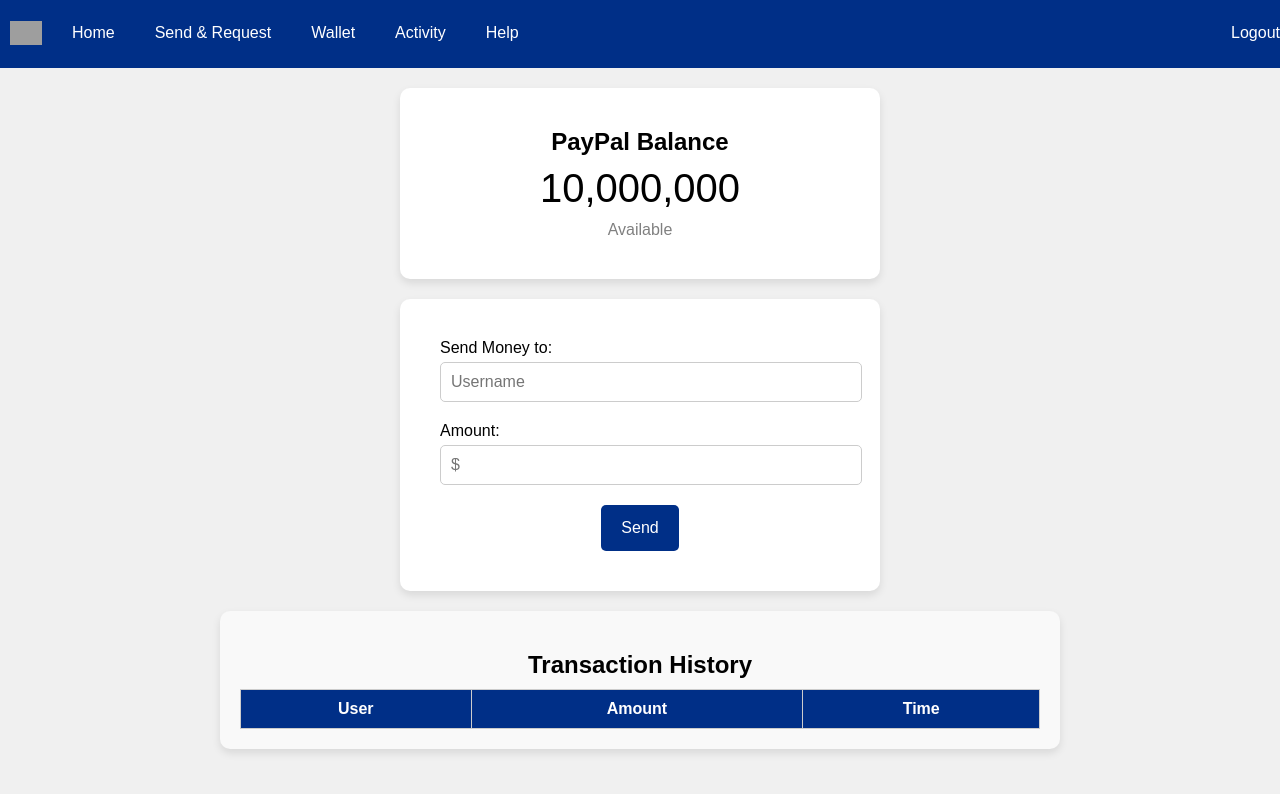
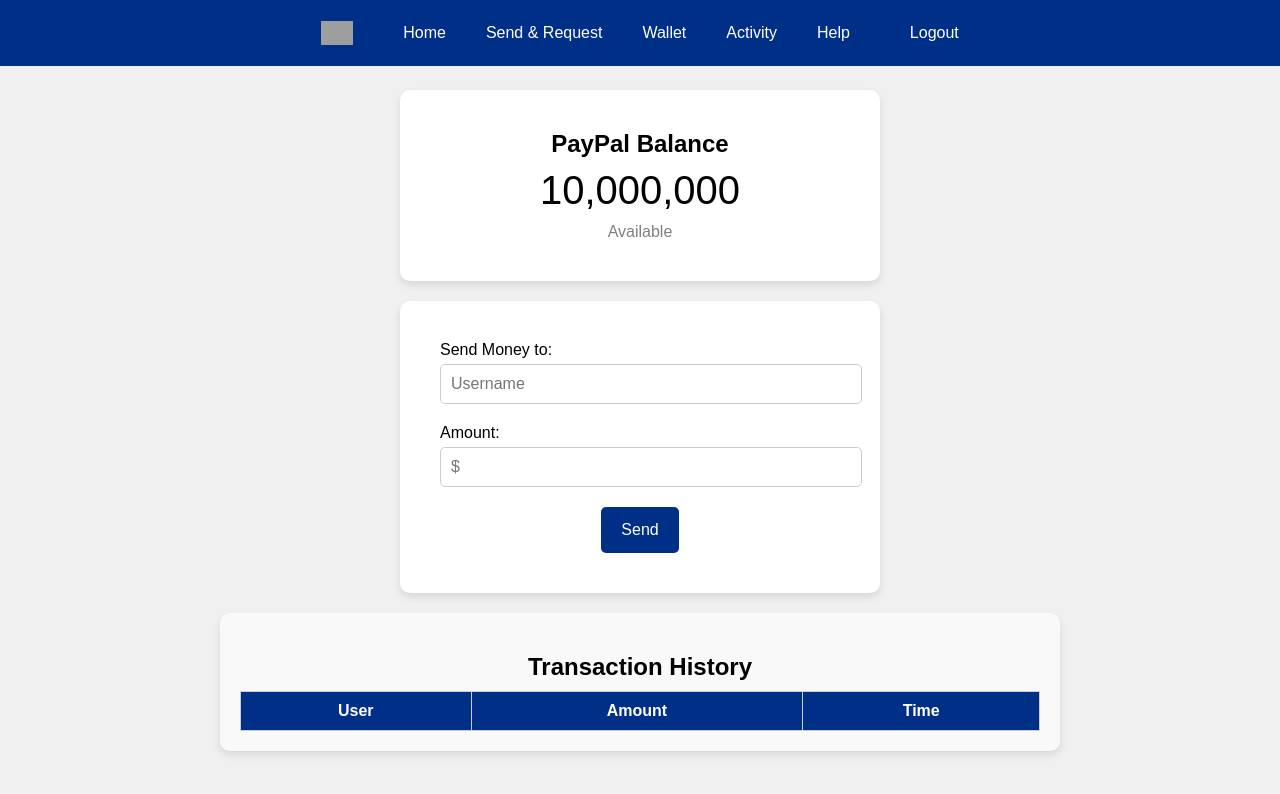
Before and after one commit to GigioneLercio/index, a plain HTML site: page index.html in a window 1280 px wide. Drawn offline with Linux system fonts and the light colour scheme; grey boxes are pictures that could not be loaded.

Commit message:
index.html

```diff
--- a/index.html
+++ b/index.html
@@ -13,6 +13,7 @@
         .navbar {
             background-color: #002f87;
             display: flex;
+            justify-content: center; /* Centra il contenuto orizzontalmente */
             align-items: center;
             padding: 10px;
             color: white;
@@ -34,6 +35,7 @@
         .navbar .logo {
             display: flex;
             align-items: center;
+            margin-right: 20px;
         }
         .navbar .logo img {
             margin-right: 10px;
@@ -41,21 +43,10 @@
         .navbar .right {
             display: flex;
             align-items: center;
-            margin-left: auto;
+            margin-left: 20px;
         }
-        .navbar .right a {
-            padding: 10px;
-        }
-        .welcome-message {
-            background-color: #002f87;
-            color: white;
-            text-align: center;
-            padding: 20px 0;
-        }
-        .welcome-message h2 {
-            font-size: 1.5em;
-            font-weight: bold;
-            margin: 0;
+        .content {
+            padding-top: 70px; /* Spazio tra il banner e il contenuto */
         }
         .balance-box {
             background-color: white;
@@ -64,7 +55,7 @@
             box-shadow: 0 4px 8px rgba(0, 0, 0, 0.1);
             text-align: center;
             max-width: 400px;
-            margin: 20px auto 0 auto; /* Adjust margin as needed */
+            margin: 20px auto; /* Adjust margin as needed */
         }
         .balance-box h2 {
             font-size: 1.5em;
@@ -86,7 +77,7 @@
             box-shadow: 0 4px 8px rgba(0, 0, 0, 0.1);
             text-align: center;
             max-width: 400px;
-            margin: 20px auto 0 auto; /* Adjust margin as needed */
+            margin: 20px auto; /* Adjust margin as needed */
         }
         .send-money-box h2 {
             display: none; /* Nascondi il titolo h2 */
@@ -125,8 +116,8 @@
             border-radius: 10px;
             box-shadow: 0 4px 8px rgba(0, 0, 0, 0.1);
             max-width: 800px;
-            margin: 20px auto 0 auto;
-            overflow-x: auto; /* Scorrimento orizzontale se necessario */
+            margin: 20px auto; /* Scorrimento orizzontale se necessario */
+            overflow-x: auto;
         }
         .transaction-history h2 {
             font-size: 1.5em;
@@ -162,8 +153,8 @@
     <div class="navbar">
         <div class="logo">
             <img src="https://www.paypalobjects.com/webstatic/icon/pp258.png" alt="PayPal Logo" class="icon" style="height: 24px;">
+        </div>
         <a href="#home">Home</a>
-        </div>
         <a href="#send-request">Send & Request</a>
         <a href="#wallet">Wallet</a>
         <a href="#history">Activity</a>
@@ -173,10 +164,7 @@
         </div>
     </div>
 
-    <div class="welcome-message">
-        <h2>WELCOME BACK ALEX</h2>
-    </div>
-
+    <div class="content">
         <div class="balance-box">
             <h2>PayPal Balance</h2>
             <div class="amount"><span id="paypalBalance">10,000,000</span></div>
@@ -209,6 +197,7 @@
                 <tbody id="transactionList">
                 </tbody>
             </table>
+        </div>
     </div>
 
     <script>
```
Lines whose indentation alone changed are shown as unchanged.
